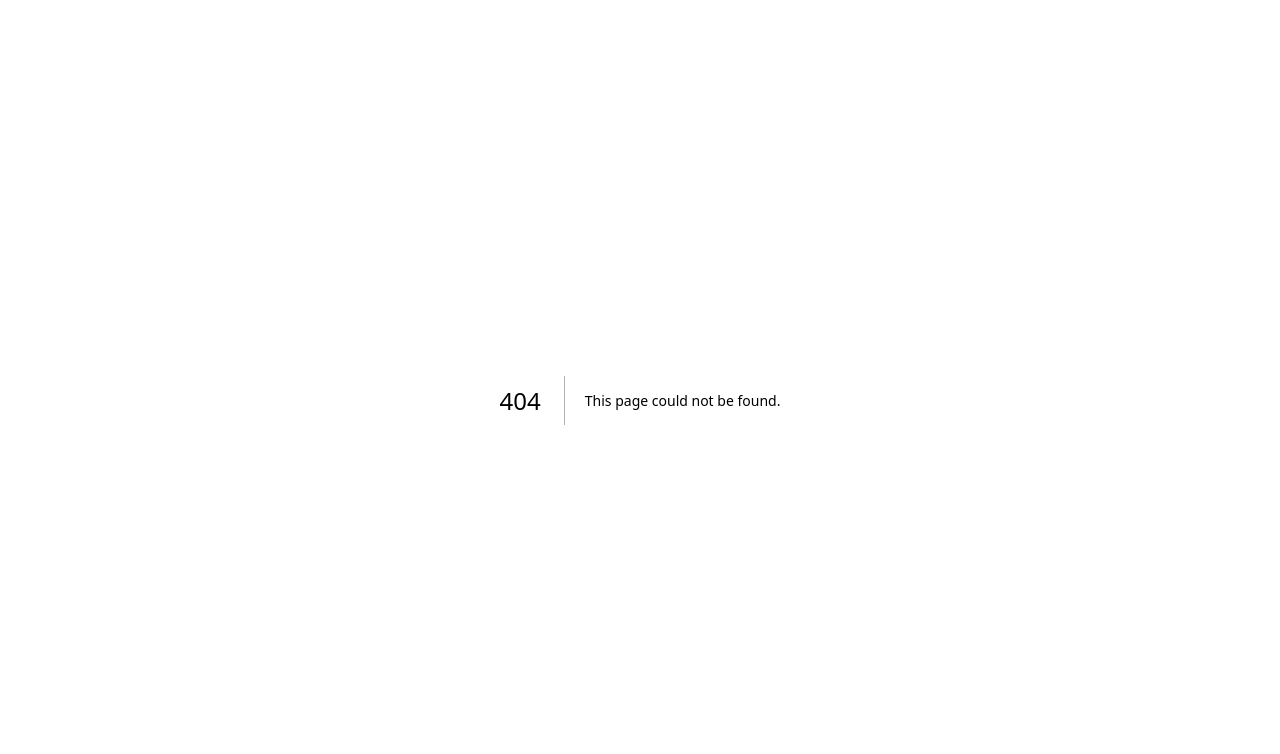
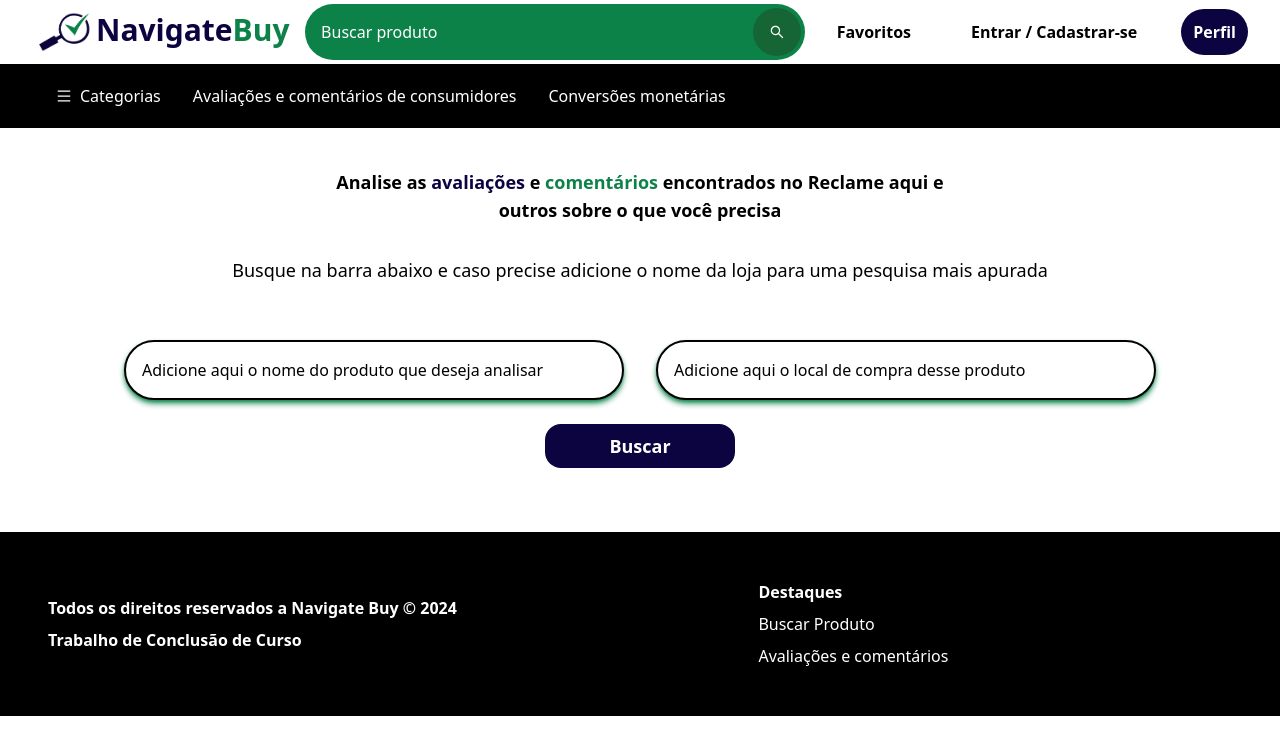
Before and after one commit to LuisaSantosSilva/NavigateBuyTCC, a Next.js app: page /avaliacao in a window 1280 px wide. Before the commit this address had no page. Shown: the top 754 px of the page. Built offline with nearby package versions, Linux system fonts and the light colour scheme.

Commit message:
página de comentários dos consumidores feita

```diff
--- a/src/components/navbar.tsx
+++ b/src/components/navbar.tsx
@@ -27,12 +27,12 @@ const navbar = () => {
               </span>
             </div>
           </div>
-          <form className="w-40 relative mx-auto text-white sm:w-[300px] md:w-[500px]">
+          <form className="w-40 relative mx-auto sm:w-[300px] md:w-[500px]">
             <div className="relative text-white">
               <input
                 type="search"
                 placeholder="Buscar produto"
-                className="w-full p-4 rounded-full bg-navigategreen"
+                className="w-full p-4 rounded-full bg-navigategreen placeholder-white"
               />
               <button className="absolute right-1 top-1/2 -translate-y-1/2 p-4 bg-green-800 rounded-full">
                 <AiOutlineSearch />
--- /dev/null
+++ b/src/pages/avaliacao.tsx
@@ -0,0 +1,56 @@
+import Navbar from "../components/navbar";
+import Footer from "../components/footer";
+import "../app/globals.css";
+import React, { useState, useEffect } from "react";
+
+const avaliação = () => {
+  return (
+    <main>
+      <Navbar />
+      <div className="text-center mt-10">
+        <div className="font-bold text-lg mb-8">
+          <p>
+            Analise as
+            <span className="text-navigateblue"> avaliações</span> e
+            <span className="text-navigategreen"> comentários</span> encontrados
+            no Reclame aqui e
+          </p>
+          <p>outros sobre o que você precisa</p>
+        </div>
+        <div className="text-lg mb-14">
+          <p>
+            Busque na barra abaixo e caso precise adicione o nome da loja para
+            uma pesquisa mais apurada
+          </p>
+        </div>
+        <div className="flex flex-row max-[400px]:flex-col justify-center max-[400px]:items-center">
+          <form className="w-40 relative text-black sm:w-[300px] md:w-[500px] max-[400px]:mb-8 min-[400px]:mr-8">
+            <div className="relative">
+              <input
+                type="search"
+                placeholder="Adicione aqui o nome do produto que deseja analisar"
+                className="w-full p-4 rounded-full bg-white placeholder-black shadow-md shadow-navigategreen border-2 border-black"
+              />
+            </div>
+          </form>
+
+          <form className="w-40 mb-6 relative text-black sm:w-[300px] md:w-[500px]">
+            <div className="relative">
+              <input
+                type="search"
+                placeholder="Adicione aqui o local de compra desse produto"
+                className="w-full p-4 rounded-full bg-white placeholder-black shadow-md shadow-navigategreen border-2 border-black"
+              />
+            </div>
+          </form>
+        </div>
+        <div className="inline-flex justify-center mb-16 rounded-2xl bg-navigateblue px-16 py-2 text-lg font-semibold text-white hover:bg-blue-600">
+          <button>Buscar</button>
+        </div>
+      </div>
+      <Footer />
+    </main>
+  );
+};
+
+export default avaliação;
```
